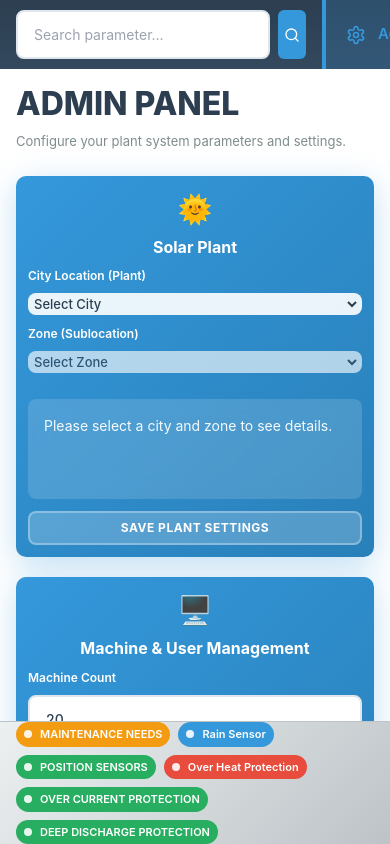
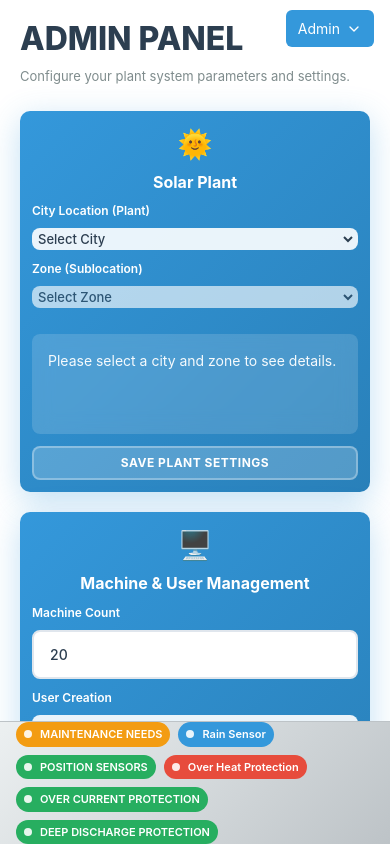
Before and after one commit to Ayushh004/solar_frontend, a React (Vite) app: page / in a window 390 px wide. Built offline with nearby package versions, Linux system fonts and the light colour scheme.

Commit message:
Responsive design fixes added

```diff
--- a/src/App.css
+++ b/src/App.css
@@ -264,7 +264,7 @@ select:focus {
 @media (max-width: 768px) {
   .main-content {
     margin-left: 0;
-    padding: 16px;
+
   }
   body {
     font-size: 14px;
--- a/src/components/Navigation.css
+++ b/src/components/Navigation.css
@@ -1,3 +1,6 @@
+/* --------------------
+   Desktop Sidebar Styles
+-------------------- */
 .navigation {
   position: fixed;
   left: 0;
@@ -82,7 +85,6 @@
   border-radius: 2px;
 }
 
-
 .nav-search {
   display: flex;
   padding: 10px 16px;
@@ -90,7 +92,7 @@
 }
 
 .nav-search input {
- flex: 1;
+  flex: 1;
   padding: 6px 10px;
   border-radius: 6px;
   border: none;
@@ -113,46 +115,85 @@
   background: #2980b9;
 }
 
+/* --------------------
+   Mobile Dropdown Styles
+-------------------- */
+
+/* Default hide on desktop */
+.mobile-dropdown {
+  display: none;
+}
 
 @media (max-width: 768px) {
-  .navigation {
-    position: relative;
-    width: 100%;
-    height: auto;
-    flex-direction: row;
-    overflow-x: auto;
-  }
-
-  .nav-header {
+  /* Hide desktop sidebar */
+  .desktop-nav {
     display: none;
   }
 
-  .nav-tabs {
-    display: flex;
-    padding: 0;
+  /* Show dropdown on mobile */
+  .mobile-dropdown {
+    display: block;
+    position: absolute;
+    top: 10px;
+    right: 16px;
+    z-index: 2000;
   }
 
-  .nav-tab {
-    white-space: nowrap;
-    min-width: fit-content;
+  .dropdown-btn {
+    background: #3498db;
+    color: white;
+    padding: 8px 12px;
+    border-radius: 6px;
+    border: none;
+    cursor: pointer;
+    font-size: 14px;
+    display: flex;
+    align-items: center;
+    gap: 6px;
+  }
+
+  .dropdown-menu {
+    position: absolute;
+    right: 0;
+    top: 40px;
+    background: white;
+    border: 1px solid #ddd;
+    border-radius: 6px;
+    box-shadow: 0 2px 8px rgba(0,0,0,0.15);
+    width: 140px;
+  }
+
+  .dropdown-item {
+    padding: 8px 12px;
+    cursor: pointer;
+    font-size: 14px;
+  }
+
+  .dropdown-item:hover {
+    background: #f1f1f1;
+  }
+
+  .dropdown-item.active {
+    background: #e6f0fa;
+    font-weight: 600;
   }
 }
 
-/* For tablet */
+/* --------------------
+   Responsive font scaling
+-------------------- */
 @media (max-width: 1024px) {
   body {
     font-size: 15px;
   }
 }
 
-/* For mobile */
 @media (max-width: 768px) {
   body {
     font-size: 14px;
   }
 }
 
-/* For small phones */
 @media (max-width: 480px) {
   body {
     font-size: 13px;
--- a/src/components/Navigation.tsx
+++ b/src/components/Navigation.tsx
@@ -1,5 +1,5 @@
 import React, { useState } from 'react';
-import { Settings, Activity, BarChart3, AlertTriangle, Search } from 'lucide-react';
+import { Settings, Activity, BarChart3, AlertTriangle, ChevronDown, Search } from 'lucide-react';
 import './Navigation.css';
 
 interface NavigationProps {
@@ -8,9 +8,10 @@ interface NavigationProps {
 }
 
 const Navigation: React.FC<NavigationProps> = ({ activeTab, onTabChange }) => {
+  const [isDropdownOpen, setDropdownOpen] = useState(false);
   const [query, setQuery] = useState('');
 
-  // Tabs for side navigation
+  // Tabs for navigation
   const tabs = [
     { id: 'admin', label: 'Admin', icon: Settings },
     { id: 'live-status', label: 'Live Status', icon: Activity },
@@ -18,7 +19,7 @@ const Navigation: React.FC<NavigationProps> = ({ activeTab, onTabChange }) => {
     { id: 'alerts', label: 'Alerts', icon: AlertTriangle },
   ];
 
-  // Mapping for Live Status System Parameters
+  // Search mapping (optional - keep as is)
   const parameterMap: Record<string, string> = {
     temperature: 'temperature',
     'solar panel voltage': 'solar-panel-voltage',
@@ -30,10 +31,10 @@ const Navigation: React.FC<NavigationProps> = ({ activeTab, onTabChange }) => {
     if (query.trim()) {
       const searchKey = query.toLowerCase().trim();
 
-      // Check exact match
+      // Exact match
       let targetId = parameterMap[searchKey];
 
-      // If exact not found, try partial match
+      // Partial match
       if (!targetId) {
         const foundKey = Object.keys(parameterMap).find(key =>
           key.includes(searchKey)
@@ -55,14 +56,15 @@ const Navigation: React.FC<NavigationProps> = ({ activeTab, onTabChange }) => {
   };
 
   return (
-    <nav className="navigation">
-      {/* Logo & Title */}
+    <>
+      {/* Sidebar for Desktop */}
+      <nav className="navigation desktop-nav">
         <div className="nav-header">
           <h2>Solar Plant Monitor</h2>
           <p>Control Dashboard</p>
         </div>
 
-      {/* Search Bar */}
+        {/* Search Bar in Desktop */}
         <div className="nav-search">
           <input
             type="text"
@@ -76,7 +78,7 @@ const Navigation: React.FC<NavigationProps> = ({ activeTab, onTabChange }) => {
           </button>
         </div>
 
-      {/* Navigation Tabs */}
+        {/* Tabs */}
         <div className="nav-tabs">
           {tabs.map((tab) => {
             const IconComponent = tab.icon;
@@ -93,6 +95,33 @@ const Navigation: React.FC<NavigationProps> = ({ activeTab, onTabChange }) => {
           })}
         </div>
       </nav>
+
+      {/* Dropdown for Mobile */}
+      <div className="mobile-dropdown">
+        <button
+          className="dropdown-btn"
+          onClick={() => setDropdownOpen(!isDropdownOpen)}
+        >
+          Admin <ChevronDown size={16} />
+        </button>
+        {isDropdownOpen && (
+          <div className="dropdown-menu">
+            {tabs.map((tab) => (
+              <div
+                key={tab.id}
+                className={`dropdown-item ${activeTab === tab.id ? 'active' : ''}`}
+                onClick={() => {
+                  onTabChange(tab.id);
+                  setDropdownOpen(false);
+                }}
+              >
+                {tab.label}
+              </div>
+            ))}
+          </div>
+        )}
+      </div>
+    </>
   );
 };
 
```
Lines whose indentation alone changed are shown as unchanged.
